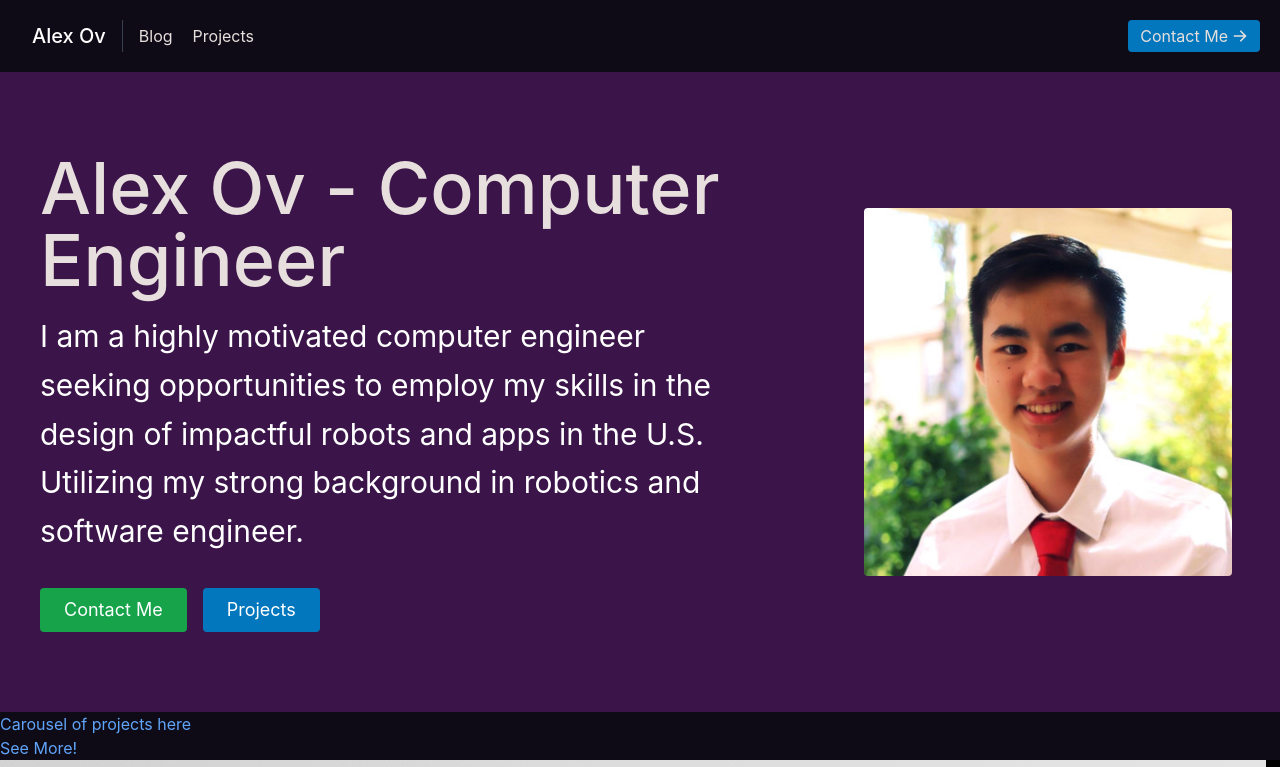
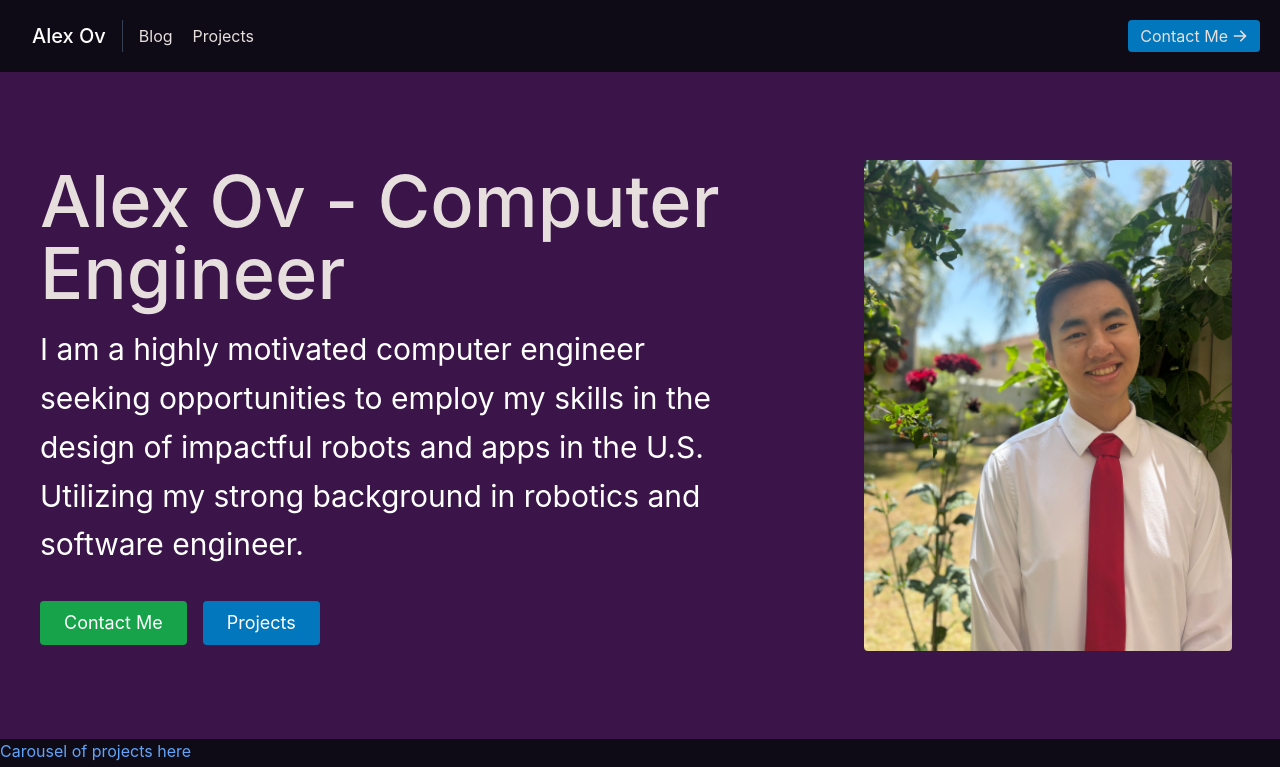
Before and after one commit to OvAlexander/portfolio-website, a React (Create React App) app: page / in a window 1280 px wide. Shown: the top 767 px of the page. Built offline with nearby package versions, Linux system fonts and the light colour scheme; no server answers.

Commit message:
chore: updated headshot

```diff
--- a/src/components/About.js
+++ b/src/components/About.js
@@ -35,7 +35,7 @@ export default function About() {
             <img
               className="object-cover object-center rounded"
               alt="hero"
-              src="./headshot.jpg"
+              src="./headshot_2024.jpg"
             />
           </a>
         </div>
```
Also changed, not shown: public/BANSHEE_GA.jpg (added), public/headshot_2024.jpg (added).
